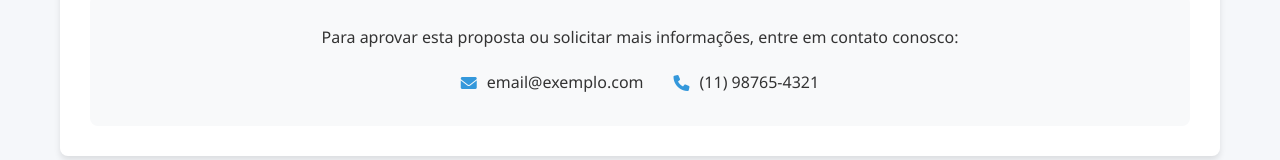
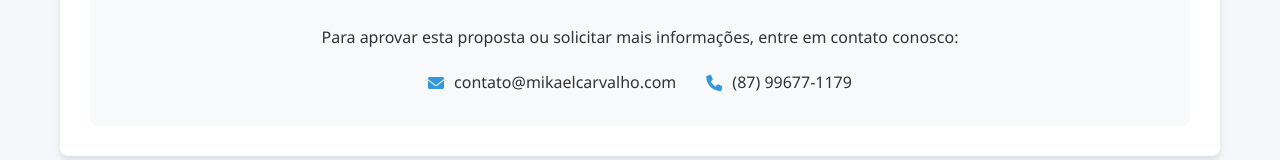
Before and after one commit to Mikaelbr073/proposta, a plain HTML site: page index.html in a window 1280 px wide. Shown: the part 8523-8683 px from the top of the page. Drawn offline with Linux system fonts and the light colour scheme.

Commit message:
Update index.html

```diff
--- a/index.html
+++ b/index.html
@@ -456,8 +456,8 @@
                     <div class="cta">
                         <p>Para aprovar esta proposta ou solicitar mais informações, entre em contato conosco:</p>
                         <div class="contact-info">
-                            <div><i class="fas fa-envelope"></i> email@exemplo.com</div>
-                            <div><i class="fas fa-phone"></i> (11) 98765-4321</div>
+                            <div><i class="fas fa-envelope"></i> contato@mikaelcarvalho.com</div>
+                            <div><i class="fas fa-phone"></i> (87) 99677-1179</div>
                         </div>
                     </div>
                 </div>
```
